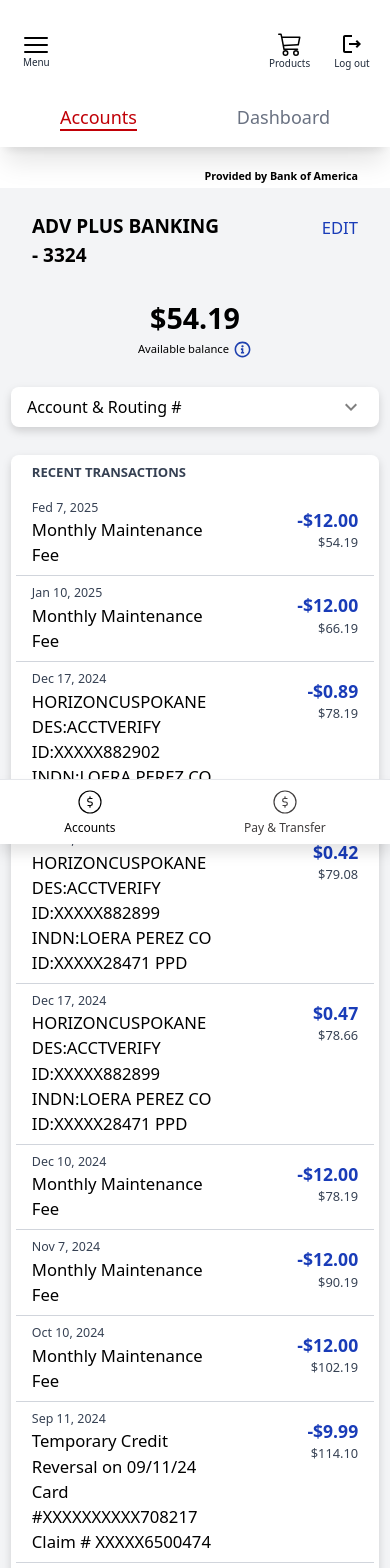
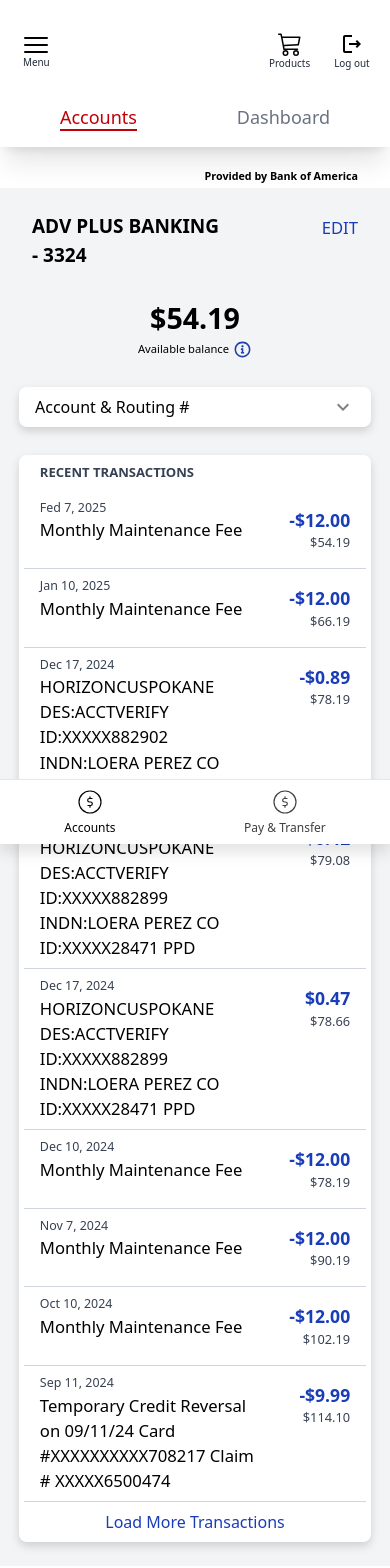
Before and after one commit to OmodaraAyo/man-of-the-people, a React (Vite) app: page /home/account/history in a window 390 px wide. Shown: the top 1568 px of the page. Built offline with nearby package versions, Linux system fonts and the light colour scheme.

Commit message:
working...

```diff
--- a/src/auth/Login.jsx
+++ b/src/auth/Login.jsx
@@ -13,7 +13,7 @@ const Login = () => {
   const [error, setError] = useState("");
   const [rememberUserId, setRememberUserId] = useState(false);
   const navigate = useNavigate();
-  const { login, logout } = useAuth();
+  const { login } = useAuth();
 
   useEffect(() => {
     const savedUserId = localStorage.getItem("savedUserId");
@@ -51,11 +51,6 @@ const Login = () => {
     }
   };
 
-  const handleLogout = () => {
-    logout();
-    localStorage.removeItem("savedUserId");
-    navigate("/login");
-  };
 
   return (
     <header className="min-h-screen flex flex-col container mx-auto inset-x-0 max-w-screen-md">
--- a/src/pages/History.jsx
+++ b/src/pages/History.jsx
@@ -13,8 +13,8 @@ const History = () => {
                 <h1 className='w-full max-w-[12rem] font-semibold mt-6 text-[1.188rem]'>ADV PLUS BANKING - 3324</h1>
                 <button className='text-blue-800 cursor-pointer'>EDIT</button>
             </div>
-            <h1 className='flex flex-col items-center font-semibold text-[1.788rem]'>$54.19 <span className='text-[0.7rem] font-normal flex items-center justify-center gap-1'>Available balance <RiInformation2Line size={19} color='#1e40af'/></span></h1>
-            <div className='w-full h-full max-w-[23rem] sm:max-w-[38rem] lg:max-w-[43rem] place-self-center bg-white flex flex-col rounded-lg drop-shadow-lg px-4 py-2'>
+            <h1 className='flex flex-col items-center font-semibold text-[1.788rem]'>$54.19 <span className='text-[0.7rem] font-normal flex items-center justify-center gap-1'>Available balance <RiInformation2Line size={19} color='#1e40af' cursor='pointer'/></span></h1>
+            <div className='w-full h-full max-w-[22rem] sm:max-w-[38rem] lg:max-w-[43rem] place-self-center bg-white flex flex-col rounded-lg drop-shadow-lg px-4 py-2'>
                 <h1 className='flex items-center justify-between'>Account & Routing #
                     <button className='cursor-pointer'>{showAccountNumber ? <MdKeyboardArrowUp size={24} color='gray' onClick={() => setShowAccountNumber(false)}/>: <MdKeyboardArrowDown size={24} color='gray' onClick={() => setShowAccountNumber(true)}/>}</button>
                 </h1>
@@ -38,14 +38,14 @@ const History = () => {
                 )}
             </div>
             {/* history */}
-            <div className='w-full h-full max-w-[23rem] sm:max-w-[38rem] lg:max-w-[43rem] place-self-center bg-white flex flex-col rounded-lg drop-shadow-lg px-[0.300rem]'>
+            <div className='w-full h-full max-w-[22rem] sm:max-w-[38rem] lg:max-w-[43rem] place-self-center bg-white flex flex-col rounded-lg drop-shadow-lg px-[0.300rem]'>
                 <h1 className='flex items-center justify-between px-4 py-2 text-gray-700 text-[0.818rem] font-semibold'>RECENT TRANSACTIONS</h1>
                 {bankHistory.map((transaction, index) => (
                     <div key={index} className='flex justify-between px-4 py-2 border-b border-gray-300'>
                         {/* date & type */}
                        <div className='flex flex-col'>
                         <h1 className='text-[0.778rem] text-gray-700'>{transaction.date}</h1>
-                        <h1 className='w-full max-w-[12rem] text-[1.043rem]'>{transaction.type}</h1>
+                        <h1 className='w-full max-w-[13.799rem] text-[1.043rem]'>{transaction.type}</h1>
                        </div>
                        {/* amount & current balance*/}
                        <div className='text-center py-2'>
```
